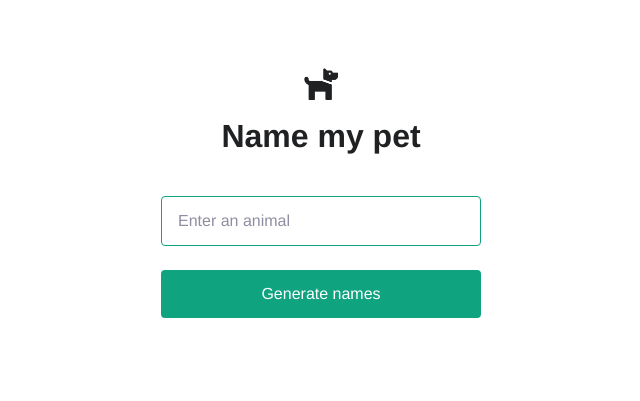
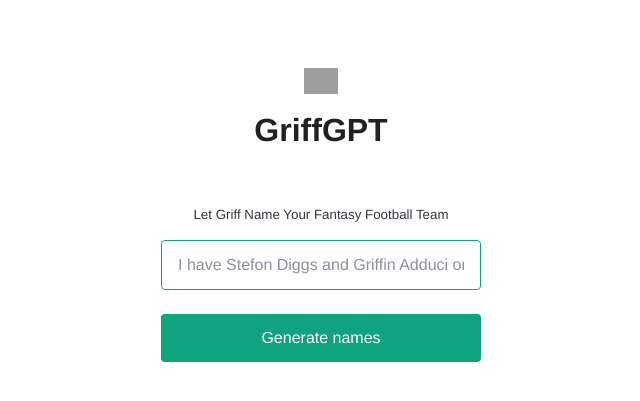
Before and after one commit to openai/openai-quickstart-python, a Flask app: page / in a window 1280 px wide. Shown: the top 401 px of the page, without its empty margins (319-959 px from the left). Run offline with Flask 2, Linux system fonts and the light colour scheme; some web fonts are replaced; grey boxes are pictures that could not be loaded.

Commit message:
First Commit

```diff
--- a/app.py
+++ b/app.py
@@ -6,15 +6,14 @@
 app = Flask(__name__)
 openai.api_key = os.getenv("OPENAI_API_KEY")
 
-
 @app.route("/", methods=("GET", "POST"))
 def index():
     if request.method == "POST":
-        animal = request.form["animal"]
+        team = request.form["team"]
         response = openai.Completion.create(
             model="text-davinci-003",
-            prompt=generate_prompt(animal),
-            temperature=0.6,
+            prompt=generate_prompt(team),
+            temperature=1.25,
         )
         return redirect(url_for("index", result=response.choices[0].text))
 
@@ -22,14 +21,16 @@
     return render_template("index.html", result=result)
 
 
-def generate_prompt(animal):
-    return """Suggest three names for an animal that is a superhero.
+def generate_prompt(team):
+    return """Suggest three names for an NFL fantasy football team given an input of players on the roster. Scan the internet and use other fantasy team names as inspiration. Use the inputted player names to come up with the name if applicable.
 
-Animal: Cat
-Names: Captain Sharpclaw, Agent Fluffball, The Incredible Feline
-Animal: Dog
-Names: Ruff the Protector, Wonder Canine, Sir Barks-a-Lot
-Animal: {}
+Team: A team that has CeeDee Lamb and Justin Fields
+Names: CeeDeez Nuts, Head Receiver, Fields of Dreams
+Team: A team that has Griffin Adduci
+Names: G-Unit, Griff Missiles, The real slim shady
+Team: I just want a generic fantasy football team name
+Names: Game of Throws, G-Unit, Go Luck Yourself
+Team: {}
 Names:""".format(
-        animal.capitalize()
+        team.capitalize()
     )
--- a/templates/index.html
+++ b/templates/index.html
@@ -1,18 +1,19 @@
 <!DOCTYPE html>
 <head>
-  <title>OpenAI Quickstart</title>
+  <title>GriffGPT</title>
   <link
     rel="shortcut icon"
-    href="{{ url_for('static', filename='dog.png') }}"
+    href="{{ url_for('static', filename='football.png') }}"
   />
   <link rel="stylesheet" href="{{ url_for('static', filename='main.css') }}" />
 </head>
 
 <body>
-  <img src="{{ url_for('static', filename='dog.png') }}" class="icon" />
-  <h3>Name my pet</h3>
+  <img src="{{ url_for('static', filename='football.png') }}" class="icon" />
+  <h3>GriffGPT</h3>
+  <p style="font-size: smaller;">Let Griff Name Your Fantasy Football Team</p>
   <form action="/" method="post">
-    <input type="text" name="animal" placeholder="Enter an animal" required />
+    <input type="text" name="team" placeholder="I have Stefon Diggs and Griffin Adduci on my team" required />
     <input type="submit" value="Generate names" />
   </form>
   {% if result %}
```
